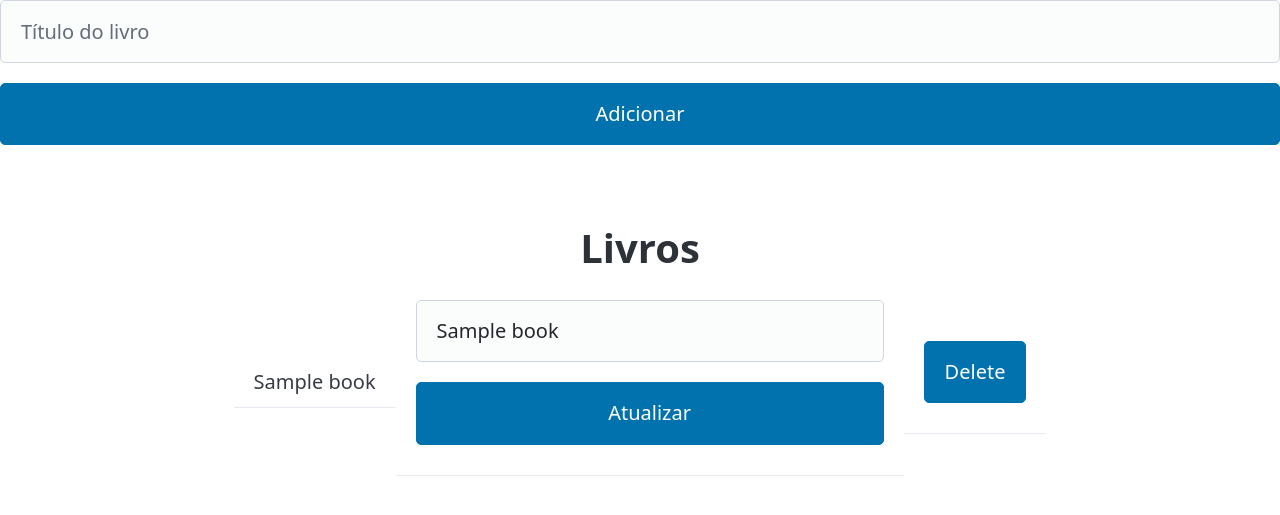
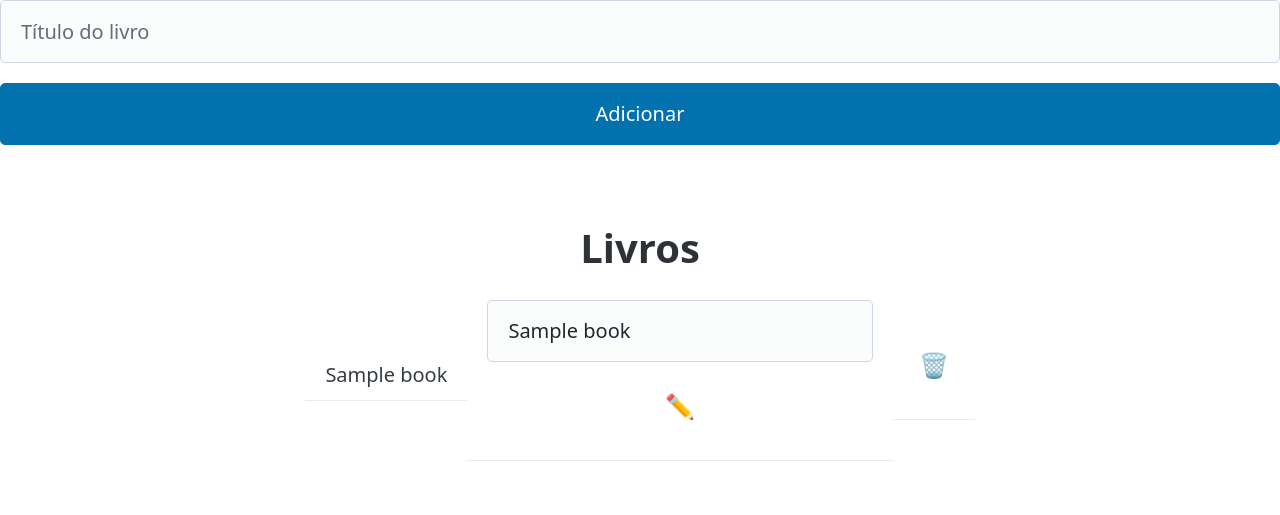
Before and after one commit to IFCE-campus-Itapipoca/crud-books-flask, a Flask app: page / in a window 1280 px wide. Shown: the top 515 px of the page. Run offline with Flask 3, Linux system fonts and the light colour scheme; tables that the repository leaves empty hold one stand-in row (values such as "Sample post"); some libraries are stand-ins or nearby versions.

Commit message:
Enhance buttons with emoji for update and delete
Updated form buttons to use emoji icons for actions.

```diff
--- a/templates/home.html
+++ b/templates/home.html
@@ -16,13 +16,13 @@
             <form method="POST" action="{{ url_for('update') }}">
                 <input type="text" name="oldtitle" id="" value="{{book.title}}" hidden>
                 <input type="text" name="newtitle" value="{{book.title}}">
-                <input type="submit" value="Atualizar">
+                <button type="submit" class="emoji-btn" aria-label="Atualizar título" value="Atualizar" title="Atualizar">✏️</button>
             </form>
         </td>
         <td>
             <form method="POST" action="{{ url_for('delete') }}">
                 <input type="hidden" value="{{ book.title }}" name="title">
-                <input type="submit" value="Delete">
+                <button type="submit" class="emoji-btn" aria-label="Deletar título" value="Atualizar" title="Deletar">🗑️</button>
             </form>
         </td>
     </tr>
```
